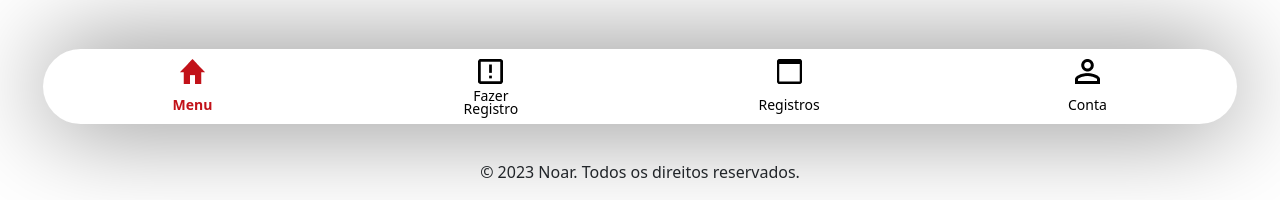
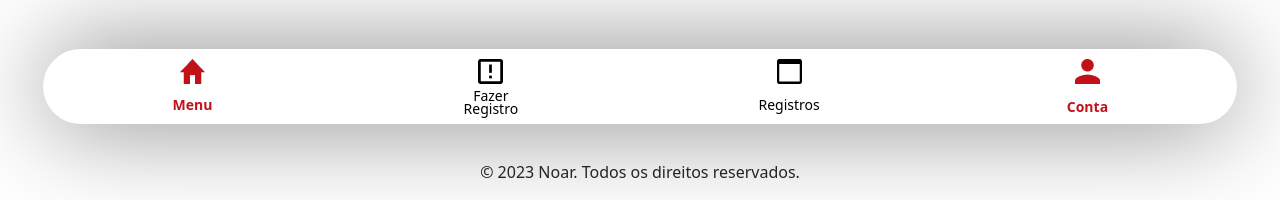
Before and after one commit to Mulannes/bombeiros, a PHP site: page / in a window 1280 px wide. Shown: the part 1355-1555 px from the top of the page. Run offline with PHP 8.4, Linux system fonts and the light colour scheme; some libraries are stand-ins or nearby versions.

Commit message:
correção final das relações entre páginas

```diff
--- a/bombeiro/PHP/conta.php
+++ b/bombeiro/PHP/conta.php
@@ -187,8 +187,10 @@ $conn->close();
                     <a class="nav-link" href="registro.php" style="color: black; padding: 0; font-size: 14px">Registros</a>
                 </li>
                 <li class="nav-item" style="max-height: 65px;">
+                <form action="admin/redirectadm.php" method="post">
                     <img src="../images/contaR.png" class=" mx-auto d-block" style="padding: 10px;">
-                    <a class="nav-link" href="../PHP/conta.php" style="color: #C21219; padding: 0; font-size: 14px; font-weight: bold;">Conta</a>
+                    <button type="submit" name="btnRedirect" style="color: #C21219; padding: 0; font-size: 14px; font-weight: bold; background-color: transparent; border: none;">Conta</button>
+                </form>
                 </li>
             </ul>
         </div>
--- a/bombeiro/PHP/conta_admin.php
+++ b/bombeiro/PHP/conta_admin.php
@@ -196,8 +196,10 @@ $conn->close();
                     <a class="nav-link" href="registro.php" style="color: black; padding: 0; font-size: 14px">Registros</a>
                 </li>
                 <li class="nav-item" style="max-height: 65px;">
+                <form action="admin/redirectadm.php" method="post">
                     <img src="../images/contaR.png" class=" mx-auto d-block" style="padding: 10px;">
-                    <a class="nav-link" href="../PHP/conta.php" style="color: #C21219; padding: 0; font-size: 14px; font-weight: bold;">Conta</a>
+                    <button type="submit" name="btnRedirect" style="color: #C21219; padding: 0; font-size: 14px; font-weight: bold; background-color: transparent; border: none;">Conta</button>
+                </form>
                 </li>
             </ul>
         </div>
--- a/bombeiro/PHP/index.php
+++ b/bombeiro/PHP/index.php
@@ -178,10 +178,11 @@ include("admin/redirectadm.php");
                                 style="color: black; padding: 0; font-size: 14px">Registros</a>
                         </li>
                         <li class="nav-item" style="max-height: 65px;">
-                            <img src="../images/contaP.png" class=" mx-auto d-block" style="padding: 10px;">
-                            <a class="nav-link" href="../PHP/conta.php"
-                                style="color: black; padding: 0; font-size: 14px">Conta</a>
-                        </li>
+                <form action="admin/redirectadm.php" method="post">
+                    <img src="../images/contaR.png" class=" mx-auto d-block" style="padding: 10px;">
+                    <button type="submit" name="btnRedirect" style="color: #C21219; padding: 0; font-size: 14px; font-weight: bold; background-color: transparent; border: none;">Conta</button>
+                </form>
+                </li>
                     </ul>
                 </div>
             </div>
--- a/bombeiro/PHP/registro.php
+++ b/bombeiro/PHP/registro.php
@@ -270,8 +270,10 @@ include("admin/redirectadm.php")
                     <a class="nav-link" href="registro.php" style="color: #C21219; padding: 0; font-size: 14px;font-weight: bold;">Registros</a>
                 </li>
                 <li class="nav-item" style="max-height: 65px;">
-                    <img src="../images/contaP.png" class=" mx-auto d-block" style="padding: 10px;">
-                    <a class="nav-link" href="../PHP/conta.php" style="color: black; padding: 0; font-size: 14px;" >Conta</a>
+                <form action="admin/redirectadm.php" method="post">
+                    <img src="../images/contaR.png" class=" mx-auto d-block" style="padding: 10px;">
+                    <button type="submit" name="btnRedirect" style="color: #C21219; padding: 0; font-size: 14px; font-weight: bold; background-color: transparent; border: none;">Conta</button>
+                </form>
                 </li>
             </ul>
         </div>
--- a/bombeiro/PHP/suporte.php
+++ b/bombeiro/PHP/suporte.php
@@ -98,9 +98,10 @@ include("admin/redirectadm.php")
                         style="color: black; padding: 0; font-size: 14px;">Registros</a>
                 </li>
                 <li class="nav-item" style="max-height: 65px;">
+                <form action="admin/redirectadm.php" method="post">
                     <img src="../images/contaR.png" class=" mx-auto d-block" style="padding: 10px;">
-                    <a class="nav-link" href="../PHP/conta.php"
-                        style="color: #C21219; padding: 0; font-size: 14px; font-weight: bold;">Conta</a>
+                    <button type="submit" name="btnRedirect" style="color: #C21219; padding: 0; font-size: 14px; font-weight: bold; background-color: transparent; border: none;">Conta</button>
+                </form>
                 </li>
             </ul>
         </div>
```
Also changed, not shown: bombeiro/PHP/informacoes.php (+5 -3 lines), bombeiro/PHP/ocorrencia.php (+5 -3 lines), bombeiro/PHP/ocorrencia2.php (+5 -3 lines).
